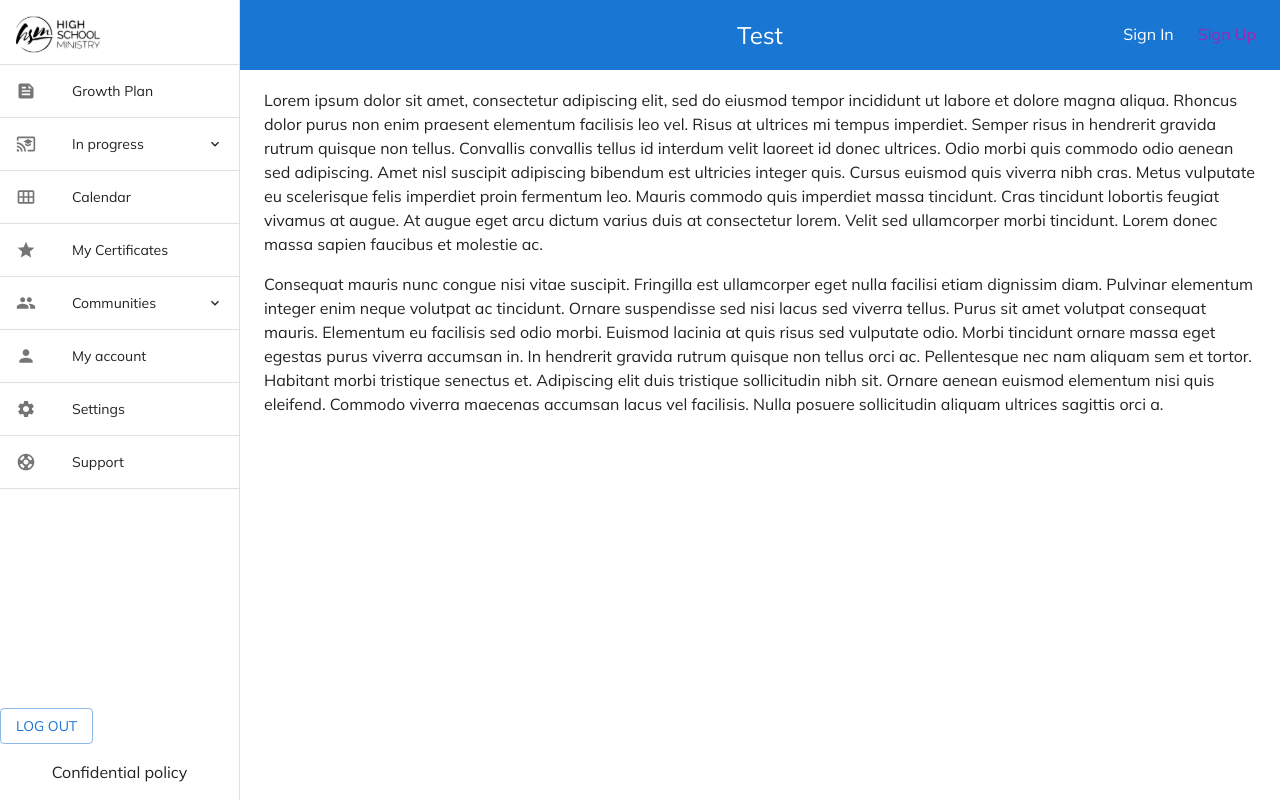
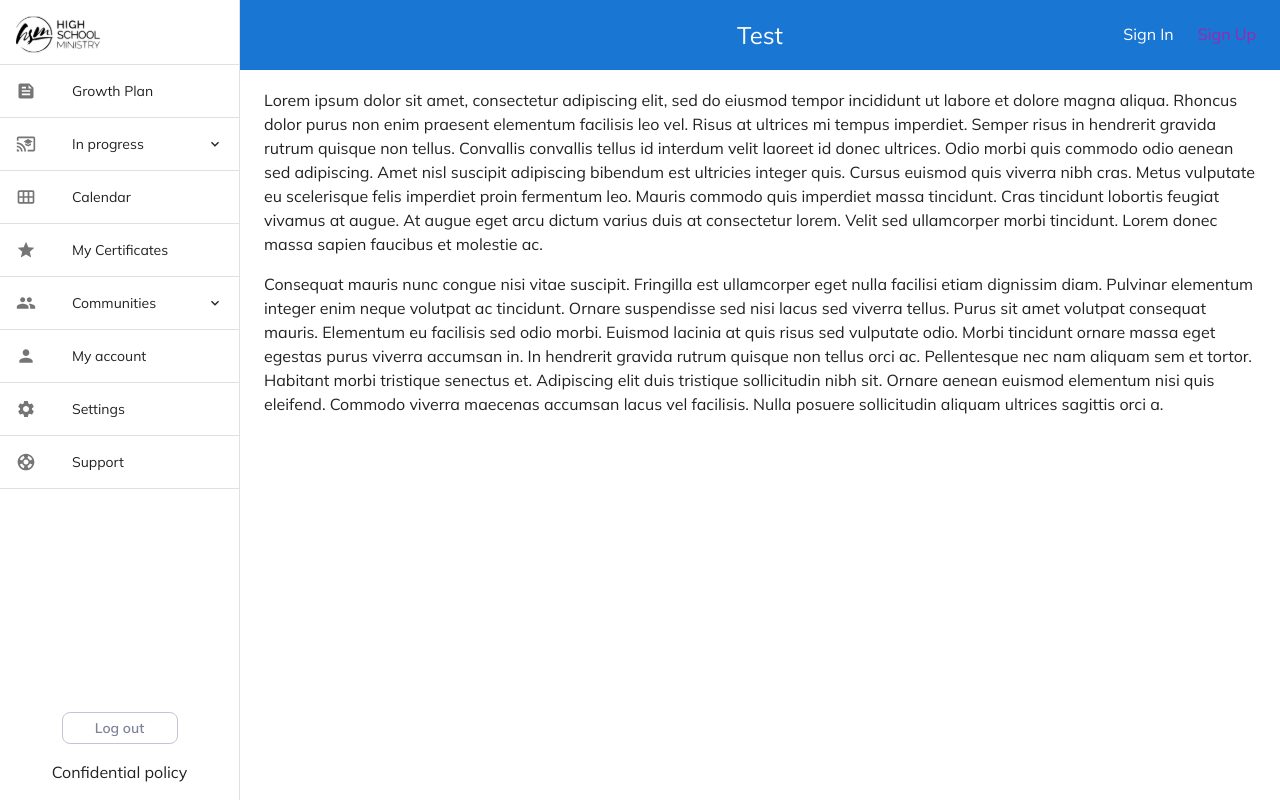
Before and after one commit to HorbynkoIvan/mui-admin-app, a React (Create React App) app: page / in a window 1280 px wide. Built offline with nearby package versions, Linux system fonts and the light colour scheme.

Commit message:
add ByttonOutlined

```diff
--- a/src/common/components/buttons/Button/Button.tsx
+++ /dev/null
@@ -1,16 +0,0 @@
-import React, { ReactNode } from "react";
-import { Button as ButtonMui } from "@mui/material";
-
-interface Props {
-  title?: string;
-  icon?: ReactNode;
-}
-
-export const Button: React.FunctionComponent<Props> = ({ title, icon }: Props) => {
-  return (
-    <ButtonMui disableRipple={true} onClick={() => console.log("onClick")} variant="text">
-      {icon}
-      {title}
-    </ButtonMui>
-  );
-};
--- a/src/common/components/buttons/Button/index.ts
+++ /dev/null
@@ -1 +0,0 @@
-export * from "./Button";
--- /dev/null
+++ b/src/common/components/buttons/ButtonOutlined.tsx
@@ -0,0 +1,9 @@
+import { Button, ButtonProps, styled } from "@mui/material";
+
+export const ButtonOutlined = styled(Button)<ButtonProps>(({ theme }) => ({
+  padding: 0,
+  border: `1px solid ${theme.palette.grey[300]}`,
+  borderRadius: "8px",
+  width: "116px",
+  height: "32px",
+}));
--- a/src/common/components/buttons/index.ts
+++ b/src/common/components/buttons/index.ts
@@ -1 +1 @@
-export * from "./Button";
+export * from "./ButtonOutlined";
--- a/src/features/sidebar/SidebarFooter/SidebarFooter.tsx
+++ b/src/features/sidebar/SidebarFooter/SidebarFooter.tsx
@@ -1,9 +1,15 @@
-import { Typography, Box, Button } from "@mui/material";
+import { Typography, Box } from "@mui/material";
+import { ButtonOutlined } from "common/components/buttons";
+import { palette } from "../../../theme/palette";
 
 export const SidebarFooter = (): JSX.Element => (
-  <Box sx={{ mt: "auto" }} alignContent={"center"}>
-    <Button variant="outlined">Log out</Button>
-    <Typography align="center" sx={{ my: 2 }}>
+  <Box sx={{ mt: "auto", display: "flex", flexDirection: "column", alignItems: "center" }}>
+    <ButtonOutlined disableRipple>
+      <Typography variant="button" color={palette.grey[600]} textTransform="initial">
+        Log out
+      </Typography>
+    </ButtonOutlined>
+    <Typography sx={{ my: 2 }} align="center">
       Confidential policy
     </Typography>
   </Box>
--- a/src/theme/typography.ts
+++ b/src/theme/typography.ts
@@ -24,7 +24,7 @@ export const typography = {
   body2: {},
   caption: {},
   overline: {},
-  button: {},
+  button: { fontWeight: 600, lineHeight: 16 / 14, fontSize: 14 },
   test: {
     color: "red",
     fontWeight: 700,
```
